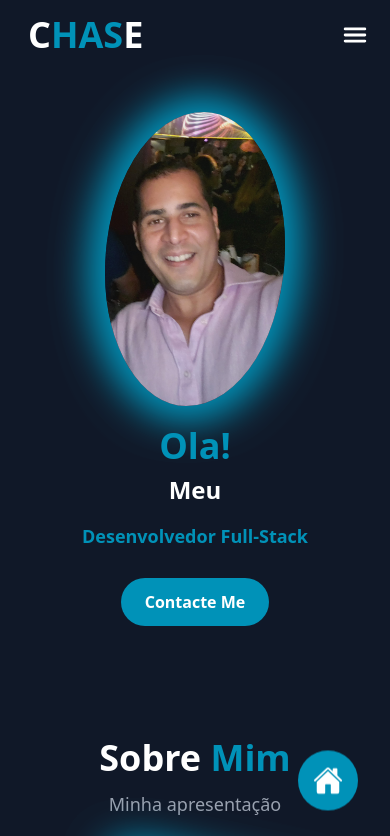
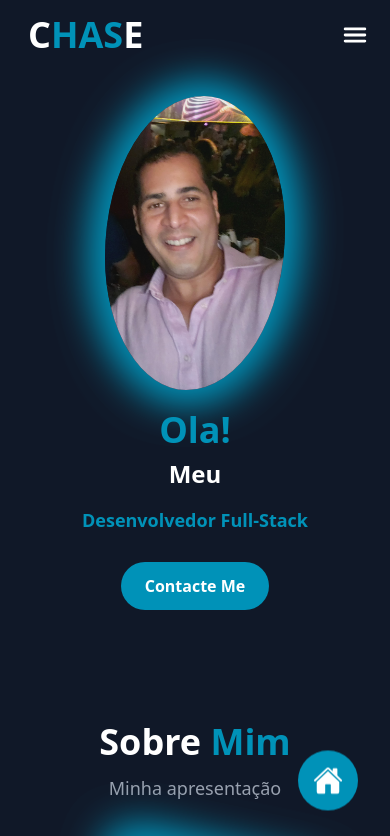
Before and after one commit to biochase/portifolio, a React (Vite) app: page / in a window 390 px wide. Shown: the top 836 px of the page. Built offline with nearby package versions, Linux system fonts and the light colour scheme.

Commit message:
altura imagen

```diff
--- a/src/components/Hero.jsx
+++ b/src/components/Hero.jsx
@@ -36,7 +36,7 @@ const Hero = () => {
     return(
         <section ref={ref} id="home" className='flex py-10 lg:flex-row flex-col items-center'>
             <div className='flex lg:px-40 sm:px:0 items-center justify-center h-full image animate-image'>
-                <img src={hero}  alt="" className='lg:w-10/12 md:w-8/12 max-w-sm w-45 h-full md:mt-30 lg:mt-20 mt-18 object-cover' />
+                <img src={hero}  alt="" className='lg:w-10/12 md:w-8/12 max-w-sm w-45 h-full md:mt-30 lg:mt-20 mt-14 object-cover' />
             </div>
             <div className='flex-1 mt-5'>
                 <div className='lg:text-left text-center animate-text'>
```
